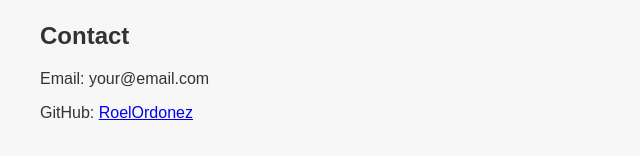
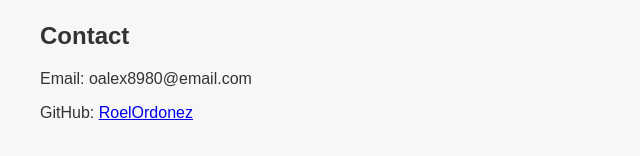
Before and after one commit to RoelOrdonez/personal-website, a plain HTML site: page index.html in a window 1280 px wide. Shown: the part 228-384 px from the top of the page, 0-640 px from the left. Drawn offline with Linux system fonts and the light colour scheme.

Commit message:
Update index.html

```diff
--- a/index.html
+++ b/index.html
@@ -33,7 +33,7 @@
 
   <div class="section">
     <h2>Contact</h2>
-    <p>Email: your@email.com</p>
+    <p>Email: oalex8980@email.com</p>
     <p>GitHub: <a href="https://github.com/RoelOrdonez" target="_blank">RoelOrdonez</a></p>
   </div>
 </body>
```
